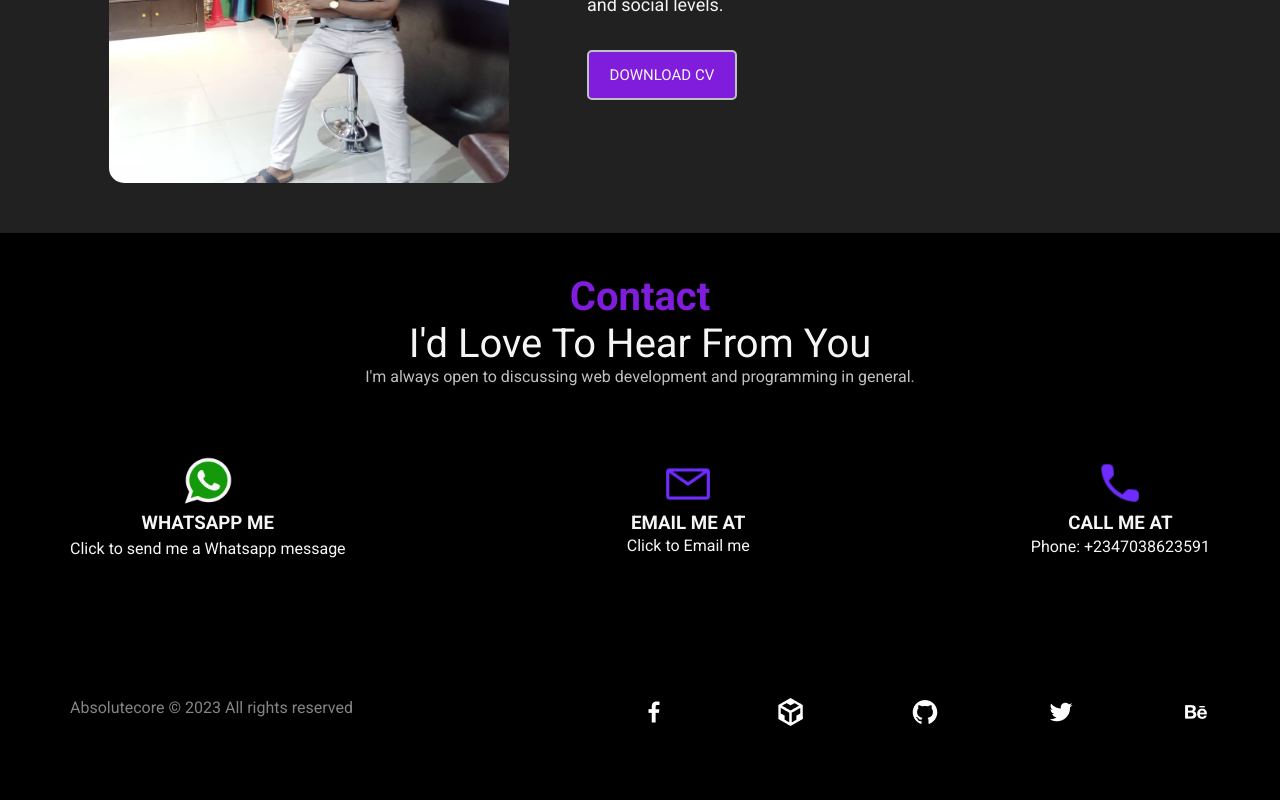
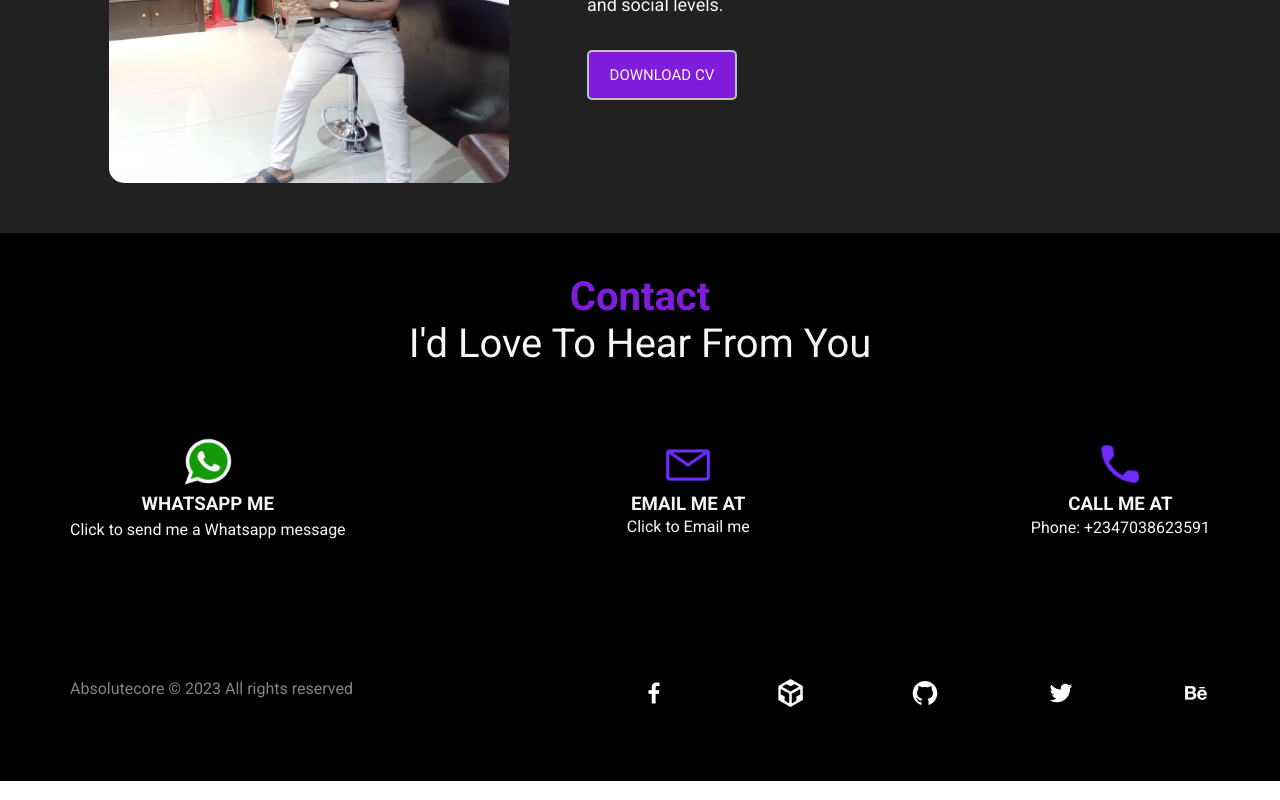
Before and after one commit to Princeizekor/absolutecore, a React (Create React App) app: page / in a window 1280 px wide. Shown: the part 1117-1917 px from the top of the page. Built offline with nearby package versions, Linux system fonts and the light colour scheme.

Commit message:
adding changes

```diff
--- a/src/components/Footer.jsx
+++ b/src/components/Footer.jsx
@@ -58,7 +58,7 @@ return (
   <Wrapper>
     <h1>Contact</h1>
     <h2 className="contact-title">I'd Love To Hear From You</h2>
-    <p className="discuss">I'm always open to discussing web development and programming in general.</p>
+    {/* <p className="discuss">My personal and professional referees are available on request</p> */}
     <div className="hire">
       {
         ContactData.map((item, i) =>
```
